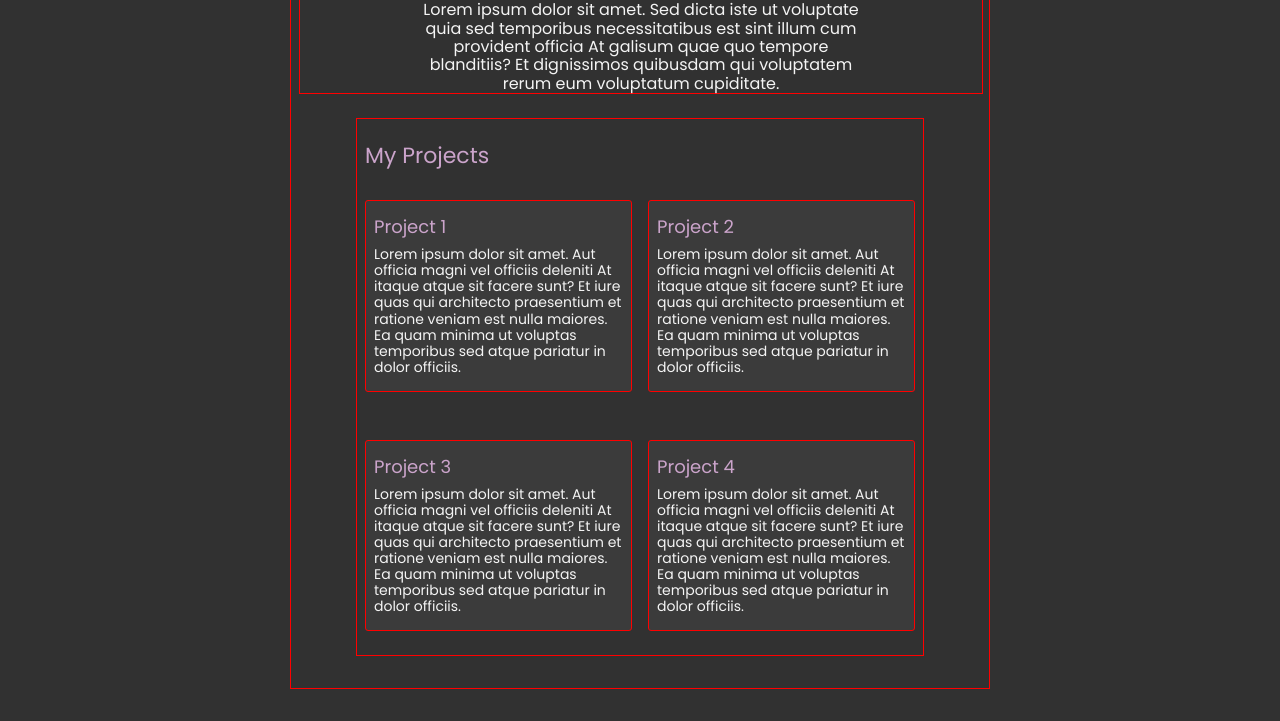
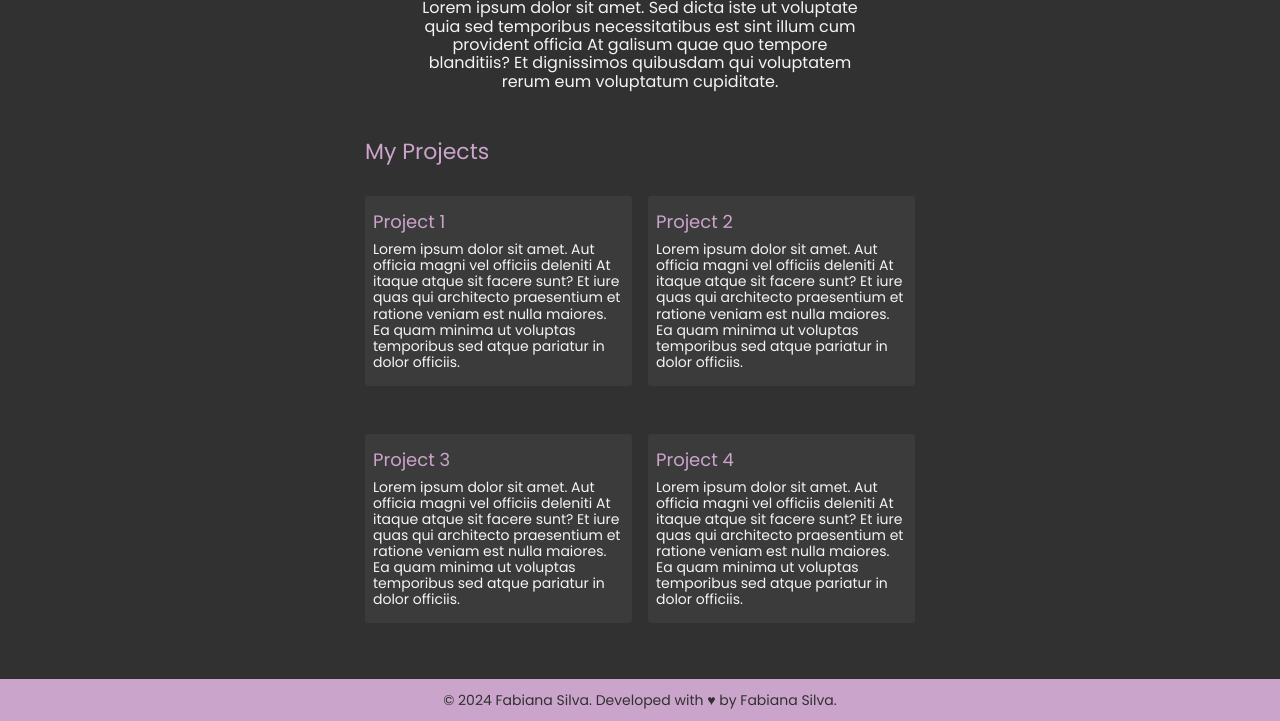
Before and after one commit to Ignacio-fabianamaria/portfolio-HTML5_CSS3, a plain HTML site: page index.html in a window 1280 px wide. Shown: the part 353-1074 px from the top of the page. Before the commit the page ends 1042 px from the top, so only its background shows below. Drawn offline with nearby package versions, Linux system fonts and the light colour scheme; a web font is replaced by a local one.

Commit message:
add footer

```diff
--- a/assets/css/global.css
+++ b/assets/css/global.css
@@ -33,7 +33,6 @@ justify-content: flex-end;
 }
 
 .main{
-    border: solid 1px red;
     width: 100%;
     max-width: 700px;
     padding: 8px;
@@ -42,7 +41,6 @@ justify-content: flex-end;
 }
 
 .profile{
-    border: solid 1px red;
     width: 100%;
     display: flex;
     flex-direction: column;
@@ -75,7 +73,6 @@ justify-content: flex-end;
 }
 
 .section{
-    border: solid 1px red;
     padding: 8px;
     width: 100%;
     max-width: 550px;
@@ -97,7 +94,6 @@ justify-content: flex-end;
 }
 
 .project{
-    border: solid 1px red;
     background-color: #3b3b3b;
     padding: 8px;
     margin: 16px 0;
@@ -121,3 +117,20 @@ justify-content: flex-end;
     color: #f4f4f4;
     margin: 8px 0;
 }
+
+.footer{
+    width: 100%;
+    height: 42px;
+    background-color: #cba4cb;
+    display: flex;
+    align-items: center;
+    justify-content: center;
+    box-sizing: border-box;
+}
+
+.footer__span{
+    font-family: 'Poppins', sans-serif;
+    font-weight: 400;
+    font-size: 14px;
+    color: #313131;
+}
--- a/index.html
+++ b/index.html
@@ -51,6 +51,9 @@
     </div>
 </section>
     </main>
+    <footer class="footer">
+        <span class="footer__span">&copy; 2024 Fabiana Silva. Developed with ♥ by Fabiana Silva.</span>
+    </footer>
 </body>
 
 </html>
```
